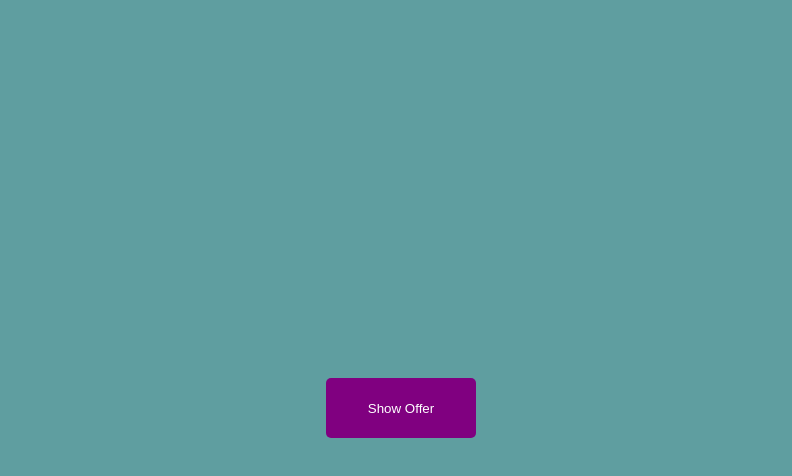
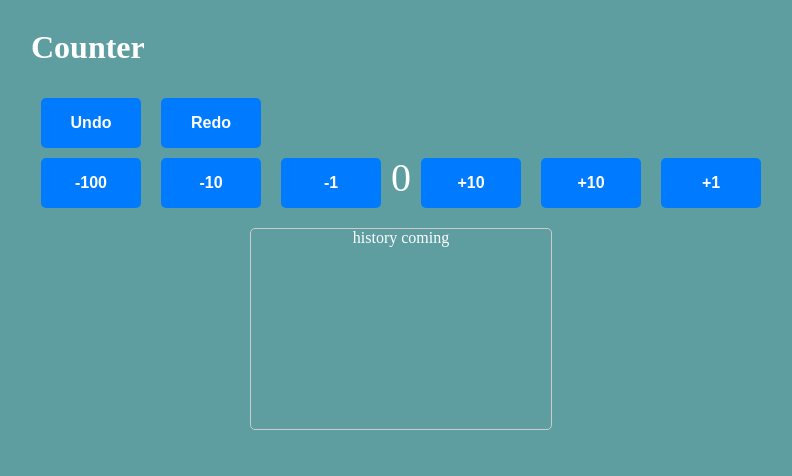
Before and after one commit to kasirmalik/reactNew, a React (Vite) app: page / in a window 1280 px wide. Shown: the top 476 px of the page, without its empty margins (239-1031 px from the left). Built offline with nearby package versions, Linux system fonts and the light colour scheme.

Commit message:
Undoable Counter

```diff
--- a/src/App.jsx
+++ b/src/App.jsx
@@ -3,6 +3,7 @@ import Faq from './component/Faq/faq'
 import Countdown from './component/CountdownTimer/Countdown'
 import EmiCalculator from './component/EmiCalculator/EmiCalculator'
 import Card from './component/ModalCard/Card'
+import Counter from './component/UndoableCounter/Counter'
 
 function App() {
   return (
@@ -10,7 +11,8 @@ function App() {
       {/* <EmiCalculator/> */}
       {/* <Countdown/> */}
       {/* <Faq/> */}
-      <Card></Card>
+      {/* <Card></Card> */}
+      <Counter/>
     </div>
   )
 }
--- /dev/null
+++ b/src/component/UndoableCounter/Counter.jsx
@@ -0,0 +1,42 @@
+import React, { useState } from 'react'
+import "./counter.css"
+
+function Counter() {
+    const [value, setValue] = useState(0);
+    const handleClick = (key) => {
+        const value = parseInt(key);
+        console.log(key);
+        setValue((existingValue) => existingValue + value);
+    }
+  return (
+    <div>
+        <h1>Counter</h1>
+      <div className="action-button">
+        <button>Undo</button>
+        <button>Redo</button>
+      </div>
+      <div className="user-action">
+        {[-100,-10,-1].map((btn)=>{
+            return(
+              <button key={btn} className="btn" onClick={()=>handleClick(btn)}>
+                {btn}
+              </button>
+            )
+        })}
+        <div style={{fontSize:40}}>{value}</div>
+        {["+10","+10","+1"].map((btn)=>{
+            return(
+              <button key={btn} className="btn"  onClick={()=>handleClick(btn)}>
+                {btn}
+              </button>
+            )
+        })}
+      </div>
+      <div className="history">
+        history coming
+      </div>
+    </div>
+  )
+}
+
+export default Counter
--- /dev/null
+++ b/src/component/UndoableCounter/counter.css
@@ -0,0 +1,30 @@
+.user-action{
+    display: flex;
+    justify-content: center;
+    align-items: center;
+}
+button{
+    margin: 0 10px;
+    margin-top: 10px;
+    width: 100px;
+    height: 50px;
+    border-radius: 5px;
+    border: none;
+    background-color: #007BFF;
+    color: white;
+    font-size: 16px;
+    outline: none;
+    cursor: pointer;
+    transition: background-color 0.3s;
+    font-weight: bold;
+}
+.history{
+    width: 300px;
+    text-align: center;
+    height: 200px;
+    border: 1px solid #ccc;
+    border-radius: 5px;
+    margin: 20px auto;
+    overflow-y: auto;
+
+}
```
